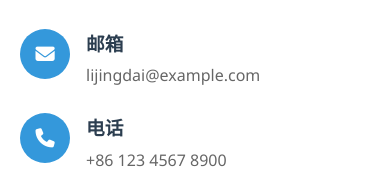
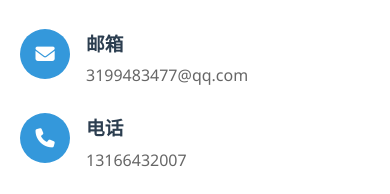
Before and after one commit to dorrris01/personalweb, a plain HTML site: page contact.html in a window 390 px wide. Shown: the part 450-644 px from the top of the page. Drawn offline with Linux system fonts and the light colour scheme.

Commit message:
Update contact info: phone and email

```diff
--- a/contact.html
+++ b/contact.html
@@ -49,7 +49,7 @@
                     </div>
                     <div class="contact-details">
                         <h3>邮箱</h3>
-                        <p>lijingdai@example.com</p>
+                        <p>3199483477@qq.com</p>
                     </div>
                 </div>
 
@@ -59,7 +59,7 @@
                     </div>
                     <div class="contact-details">
                         <h3>电话</h3>
-                        <p>+86 123 4567 8900</p>
+                        <p>13166432007</p>
                     </div>
                 </div>
 
```
